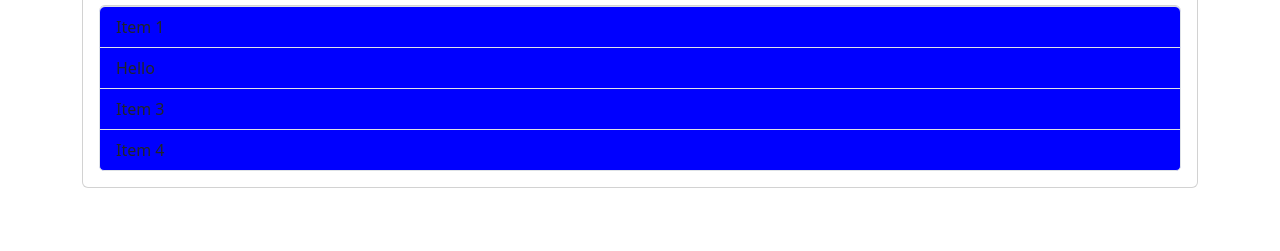
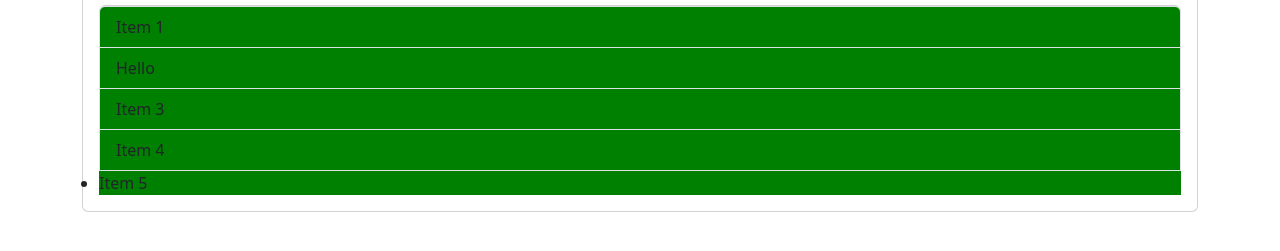
Before and after one commit to maq-ahmad-20/Practice, a plain HTML site: page index.html in a window 1280 px wide. Shown: the part 317-568 px from the top of the page. Drawn offline with nearby package versions, Linux system fonts and the light colour scheme.

Commit message:
Fourth commit

```diff
--- a/app.js
+++ b/app.js
@@ -17,12 +17,22 @@ console.log(document.getElementById('main-header'));
 //console.log(headerTittle.textContent);
 
 
-var items = document.getElementsByClassName('list-group-item');
+// var items = document.getElementsByClassName('list-group-item');
+// console.log(items);
+// console.log(items[1]);
+// items[1].textContent = "Hello";
+// items[1].style.backgroundColor = "yellow";
+
+//  for(let i=0;i<items.length;i++){
+//     items[i].style.backgroundColor = "blue";
+//  }
+
+var items = document.getElementsByTagName('li');
 console.log(items);
 console.log(items[1]);
 items[1].textContent = "Hello";
 items[1].style.backgroundColor = "yellow";
 
  for(let i=0;i<items.length;i++){
-    items[i].style.backgroundColor = "blue";
+    items[i].style.backgroundColor = "green";
  }
--- a/index.html
+++ b/index.html
@@ -28,6 +28,7 @@
       <li class="list-group-item">Item 2</li>
       <li class="list-group-item">Item 3</li>
       <li class="list-group-item">Item 4</li>
+      <li>Item 5</li>
     </ul>
    </div>
   </div>
```
